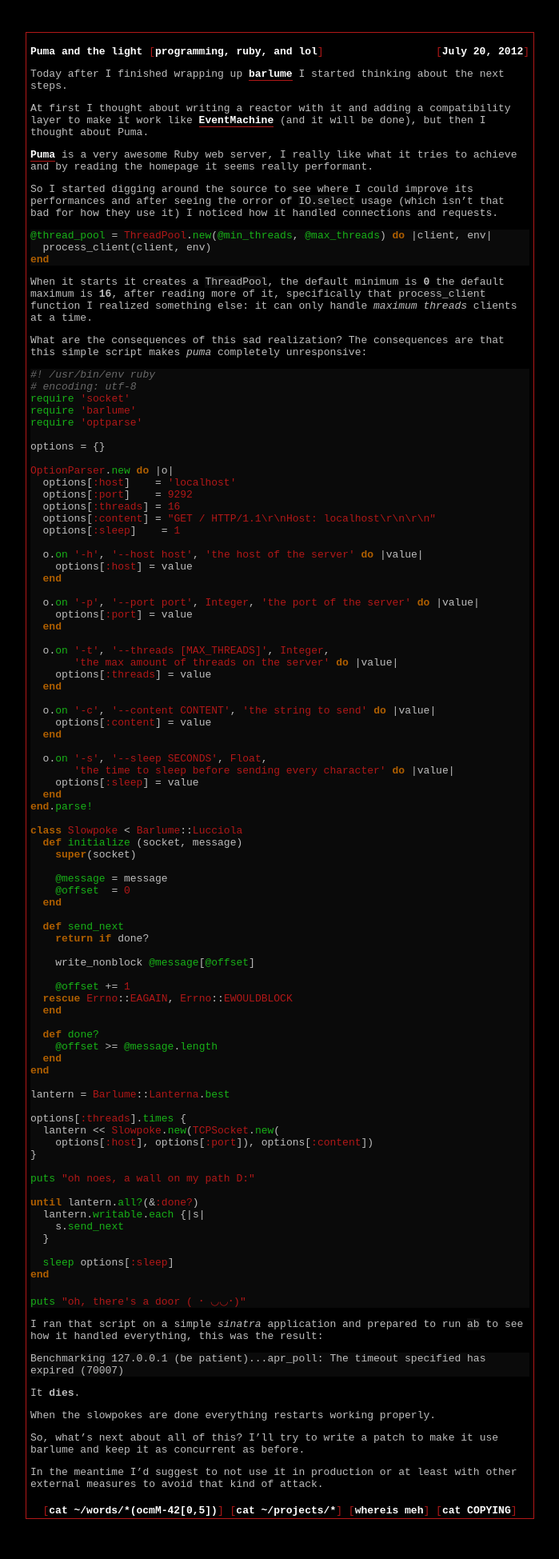
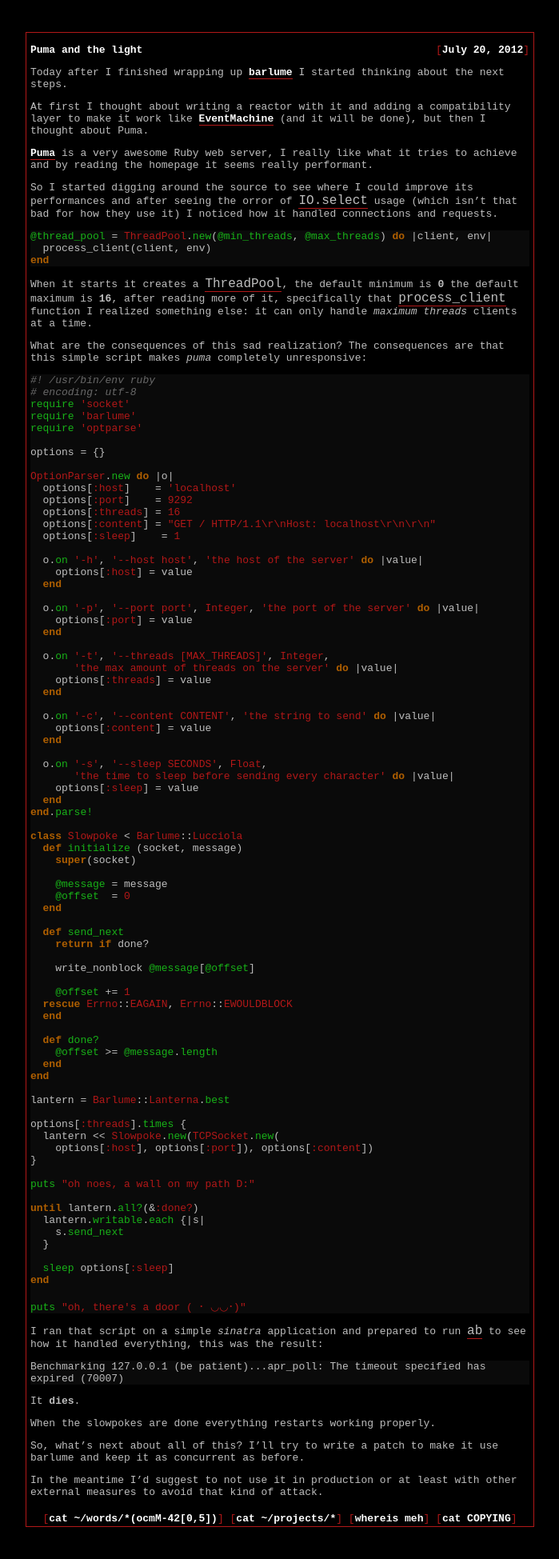
Before and after one commit to meh/meh.github.io, a Jekyll site: the page built from _posts/programming/2012-07-20-puma-and-the-light.md, in a window 1280 px wide. Shown: the whole page at 80% size, without its empty margins (290-989 px from the left). Built offline with Jekyll 4.4.1, drawn with Linux system fonts in a browser that asks for light colours.

Commit message:
overall: put categories as title

```diff
--- a/_layouts/post.html
+++ b/_layouts/post.html
@@ -5,14 +5,12 @@ comments: true
 ---
 
 <div class="post">
-  <div class="header"><h2>
+  <div class="header" title="{{ page.categories | array_to_sentence_string }}"><h1>
     {{ page.title | format_text }}
-
-    <span class="categories"><span class="bracket">[</span><b>{{ page.categories | array_to_sentence_string }}</b><span class="bracket">]</span></span>
 
     <div class="date"><span class="bracket">[</span>{{ page.date | date:"%B %d, %Y" }}<span class="bracket">]</span></div>
     <div style="clear: both"></div>
-  </h2></div>
+  </h1></div>
 
   <div class="content">
     {{ content }}
--- a/archive.html
+++ b/archive.html
@@ -8,7 +8,7 @@ title: meh, an archive
 
   <ul class="posts">
     {% for post in site.posts %}
-    <li><span>{{ post.date | date_to_string }}</span> &raquo; <a href="{{ post.url }}">{{ post.title }}</a></li>
+    <li><span>{{ post.date | date_to_string }}</span> &raquo; <a href="{{ post.url }}" title="{{ post.categories | array_to_sentence_string }}">{{ post.title }}</a></li>
     {% endfor %}
   </ul>
 </div>
--- a/css/default.css
+++ b/css/default.css
@@ -18,11 +18,16 @@ h1, h2, h3, h4, h5, h6  {
 	font-size: inherit !important;
 }
 
-pre, code, kbd, samp {
+pre, pre code, kbd, samp {
 	font-family: monospace !important;
 	font-size: 1em !important;
 
   background: #0a0a0a !important;
+  border: none;
+}
+
+code {
+  border-bottom: 1px solid #b21818;
 }
 
 menu, ol, ul {
--- a/css/syntax.css
+++ b/css/syntax.css
@@ -1,5 +1,5 @@
-.highlight  { background: #0a0a0a; }
-.highlight .c { color: #686868; font-style: italic } /* Comment */
+.highlight  { color: #bebebe; background: #0a0a0a; font-style: normal; }
+/*.highlight .c { color: #686868; font-style: italic } [> Comment <]*/
 .highlight .err { color: #a61717; background-color: #e3d2d2 } /* Error */
 .highlight .k { color: #af5f00; font-weight: bold } /* Keyword */
 .highlight .o {  } /* Operator */
@@ -23,7 +23,7 @@
 .highlight .kd { font-weight: bold } /* Keyword.Declaration */
 .highlight .kp { font-weight: bold } /* Keyword.Pseudo */
 .highlight .kr { font-weight: bold } /* Keyword.Reserved */
-.highlight .kt { color: #445588; font-weight: bold } /* Keyword.Type */
+.highlight .kt { color: #b21818 } /* Keyword.Type */
 .highlight .m { color: #009999 } /* Literal.Number */
 .highlight .s { color: #b21818 } /* Literal.String */
 .highlight .na { color: #008080 } /* Name.Attribute */
--- a/index.html
+++ b/index.html
@@ -9,14 +9,12 @@ comments: false
 <div id="posts">
   {% for post in site.posts limit:5 %}
     <div class="post">
-      <div class="header"><h2>
+      <div class="header" title="{{ post.categories | array_to_sentence_string }}"><h1>
         <a href="{{ post.url }}">{{ post.title | format_text }}</a>
-
-        <span class="categories"><span class="bracket">[</span><b>{{ post.categories | array_to_sentence_string }}</b><span class="bracket">]</span></span>
 
         <div class="date"><span class="bracket">[</span>{{ post.date | date:"%B %d, %Y" }}<span class="bracket">]</span></div>
         <div style="clear: both"></div>
-      </h2></div>
+      </h1></div>
 
       <div class="content">
         {{ post.content }}
```
